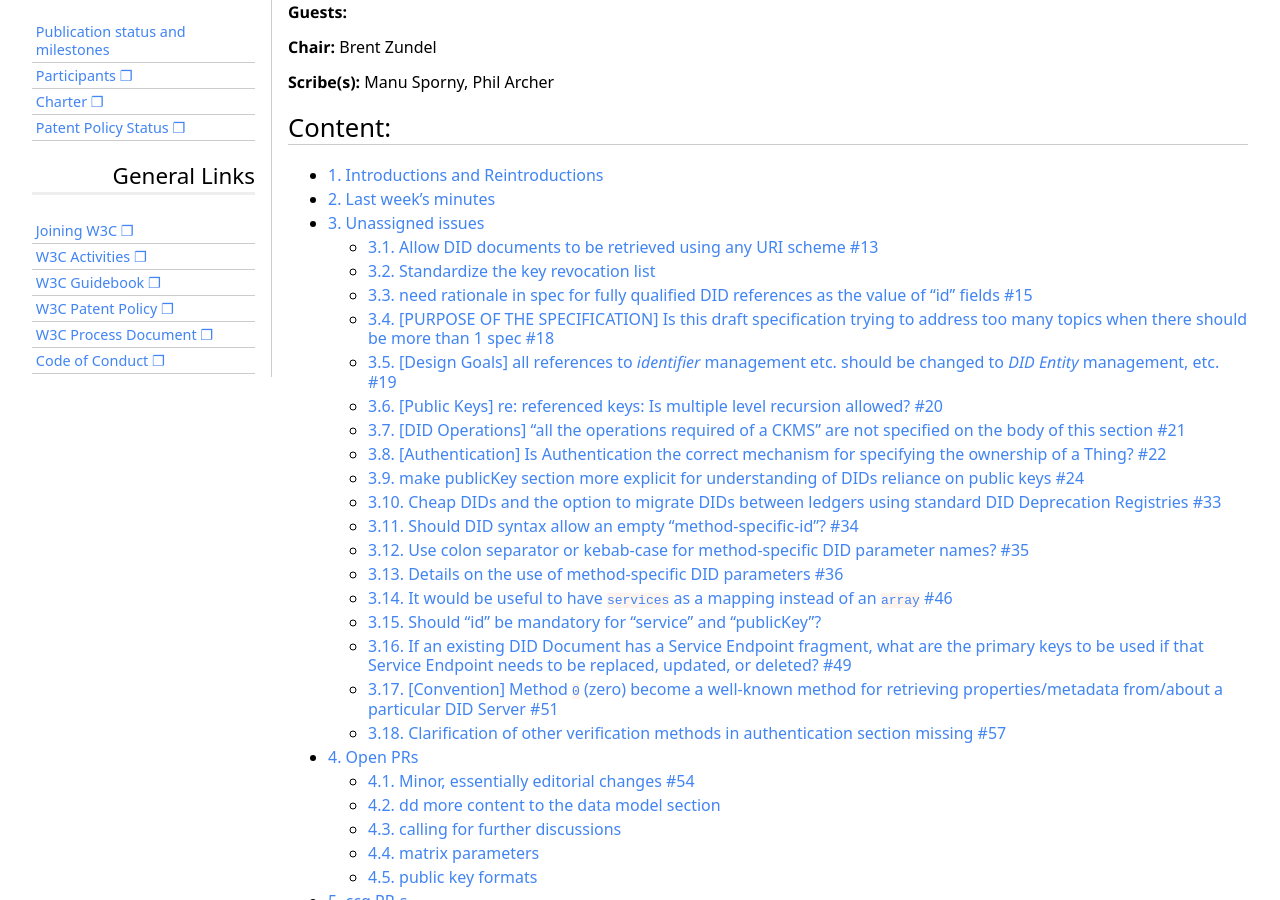
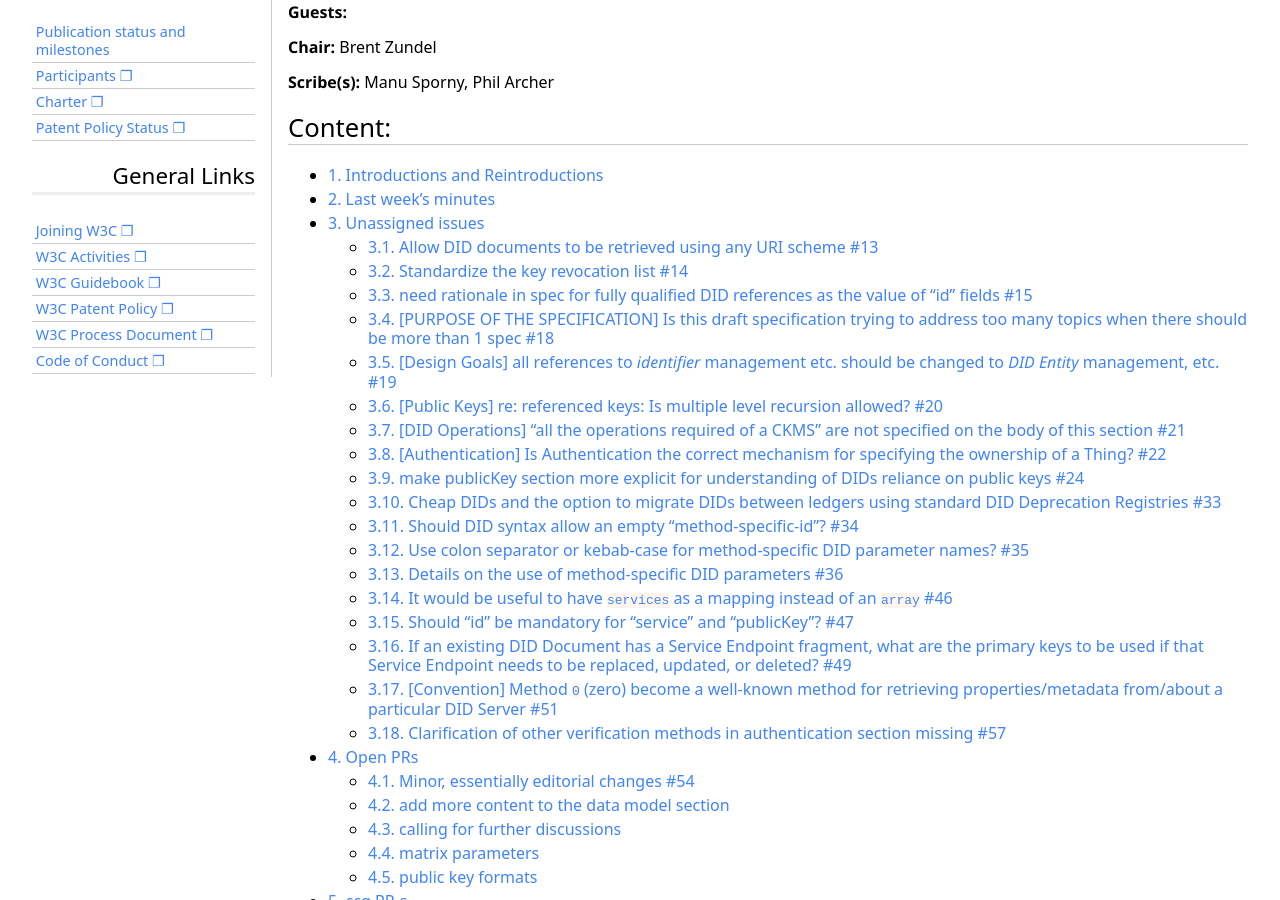
Before and after one commit to w3c/did-wg, a Jekyll site: the page built from _minutes/2019-10-08-did.md, in a window 1280 px wide and 900 px high, scrolled down 453 px. Built offline with Jekyll 4.4.1, drawn with Linux system fonts in a browser that asks for light colours; some web fonts are replaced; some of the changed text lies outside the part shown.

Commit message:
minor changes on inutes

```diff
--- a/_minutes/2019-10-08-did.md
+++ b/_minutes/2019-10-08-did.md
@@ -244,7 +244,7 @@ See also the [Agenda](https://lists.w3.org/Archives/Public/public-did-wg/2019Oct
 
 **Christopher Allen:** Yes, I can take this on. It's something that BTCR uses, so OK.
 
-#### 3.2. Standardize the key revocation list
+#### 3.2. Standardize the key revocation list #14
 {: #section3-2}
 
 > *Manu Sporny:* [https://github.com/w3c/did-spec/issues/14](https://github.com/w3c/did-spec/issues/14)
@@ -424,7 +424,7 @@ See also the [Agenda](https://lists.w3.org/Archives/Public/public-did-wg/2019Oct
 
 **Dave Longley:** Put me on there
 
-#### 3.15. Should "id" be mandatory for "service" and "publicKey"?
+#### 3.15. Should "id" be mandatory for "service" and "publicKey"? #47
 {: #section3-15}
 
 > *Manu Sporny:* [https://github.com/w3c/did-spec/issues/47](https://github.com/w3c/did-spec/issues/47)
@@ -552,7 +552,7 @@ See also the [Agenda](https://lists.w3.org/Archives/Public/public-did-wg/2019Oct
 … No objections
 … I'll go ahead and merge
 
-#### 4.2. dd more content to the data model section
+#### 4.2. add more content to the data model section
 {: #section4-2}
 
 **Manu Sporny:** There are 4 pull requests to add more content to the data model section on IDs, DID docs, crypto keys and on services
```
